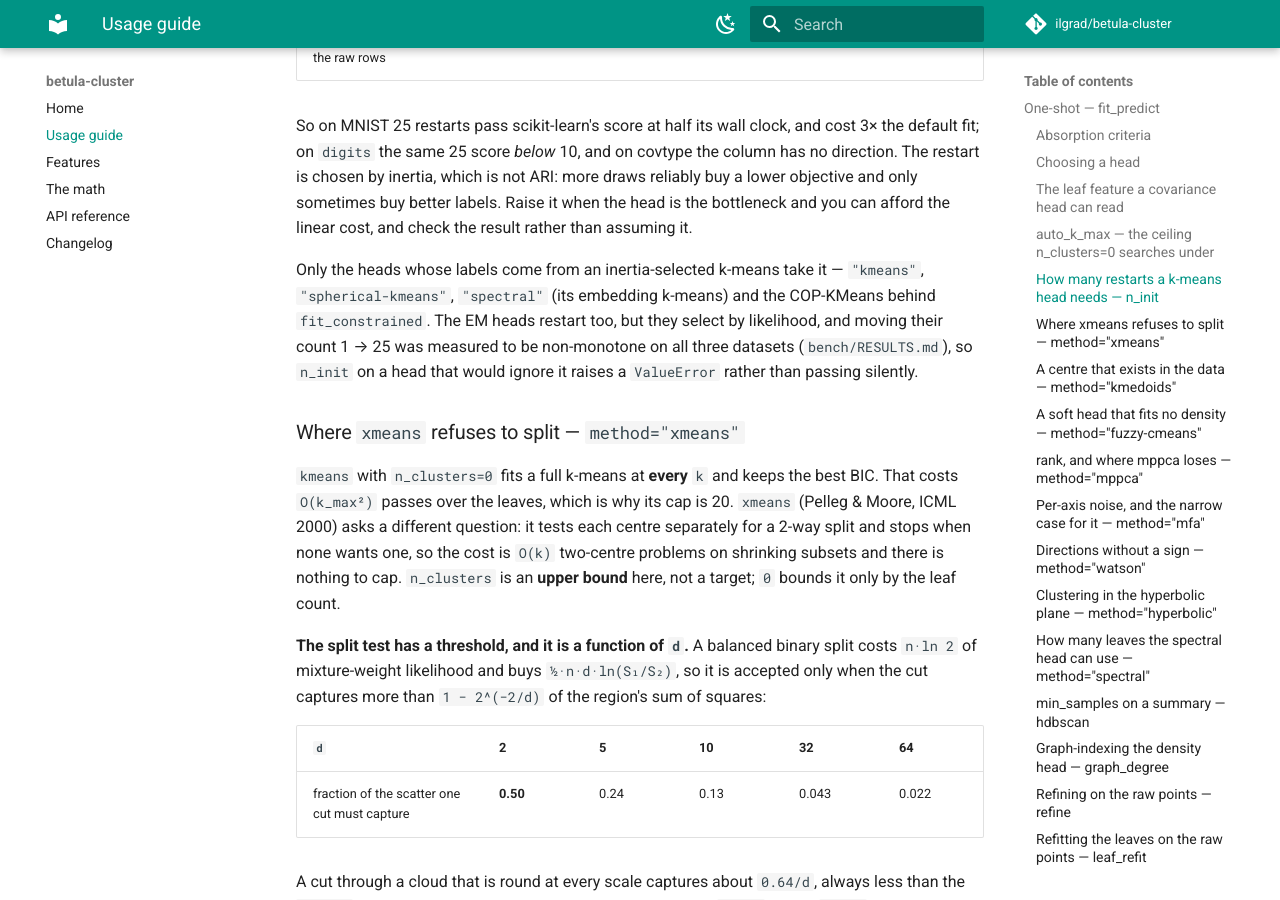
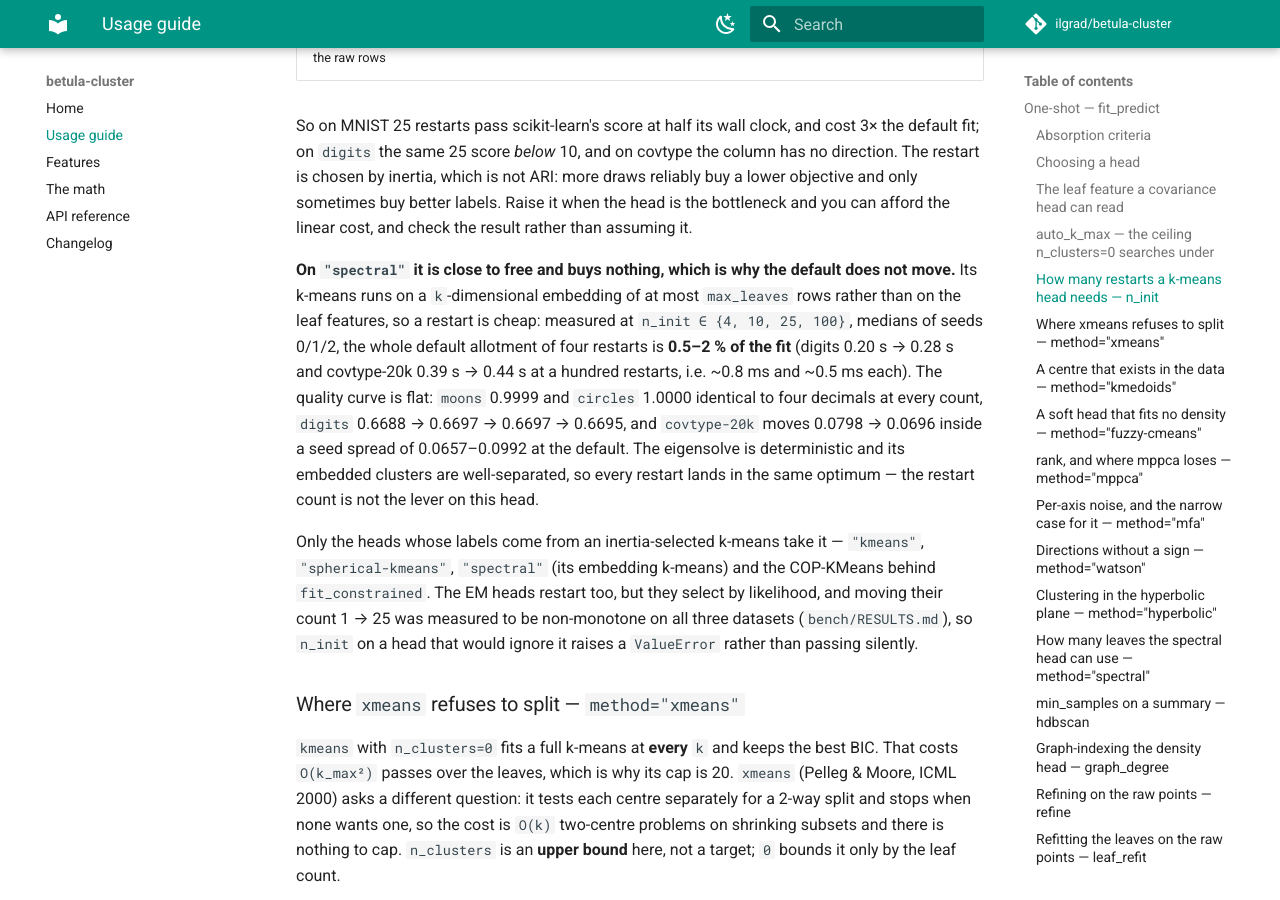
Before and after one commit to ilgrad/betula-cluster, an MkDocs documentation site: the page built from docs/USAGE.md, in a window 1280 px wide and 900 px high, scrolled down 7977 px. Built offline with MkDocs 1.6.1 and Material for MkDocs 9.7.7, drawn with Linux system fonts in a browser that asks for light colours; comment, search, counter and statistics services are not loaded.

Commit message:
docs(spectral): measure the restart count, and say why the default stays
`n_init` reached the spectral head without ever being swept there, so the
docs could only argue from the asymptotics that a restart is cheap. Measured
at 4/10/25/100, medians of seeds 0/1/2: the default four restarts are 0.5-2%
of the fit (a hundred cost 0.20 -> 0.28 s on digits, 0.39 -> 0.44 s on
covtype-20k), and the quality curve is flat -- moons and circles identical to
four decimals at every count, digits +0.0009, covtype inside its seed spread.
Cheap and useless is still useless, so the default is unchanged; the numbers
are in USAGE next to the k-means table, where the same knob does move.

```diff
--- a/docs/USAGE.md
+++ b/docs/USAGE.md
@@ -246,6 +246,17 @@ restart is chosen by inertia, which is not ARI: more draws reliably buy a lower
 sometimes buy better labels. Raise it when the head is the bottleneck and you can afford the linear
 cost, and check the result rather than assuming it.
 
+**On `"spectral"` it is close to free and buys nothing, which is why the default does not move.**
+Its k-means runs on a `k`-dimensional embedding of at most `max_leaves` rows rather than on the leaf
+features, so a restart is cheap: measured at `n_init ∈ {4, 10, 25, 100}`, medians of seeds 0/1/2, the
+whole default allotment of four restarts is **0.5–2 % of the fit** (digits 0.20 s → 0.28 s and
+covtype-20k 0.39 s → 0.44 s at a hundred restarts, i.e. ~0.8 ms and ~0.5 ms each). The quality curve
+is flat: `moons` 0.9999 and `circles` 1.0000 identical to four decimals at every count, `digits`
+0.6688 → 0.6697 → 0.6697 → 0.6695, and `covtype-20k` moves 0.0798 → 0.0696 inside a seed spread of
+0.0657–0.0992 at the default. The eigensolve is deterministic and its embedded clusters are
+well-separated, so every restart lands in the same optimum — the restart count is not the lever on
+this head.
+
 Only the heads whose labels come from an inertia-selected k-means take it — `"kmeans"`,
 `"spherical-kmeans"`, `"spectral"` (its embedding k-means) and the COP-KMeans behind
 `fit_constrained`. The EM heads restart too, but they select by likelihood, and moving their count
```
Also changed, not shown: CHANGELOG.md (+9 -0 lines).
